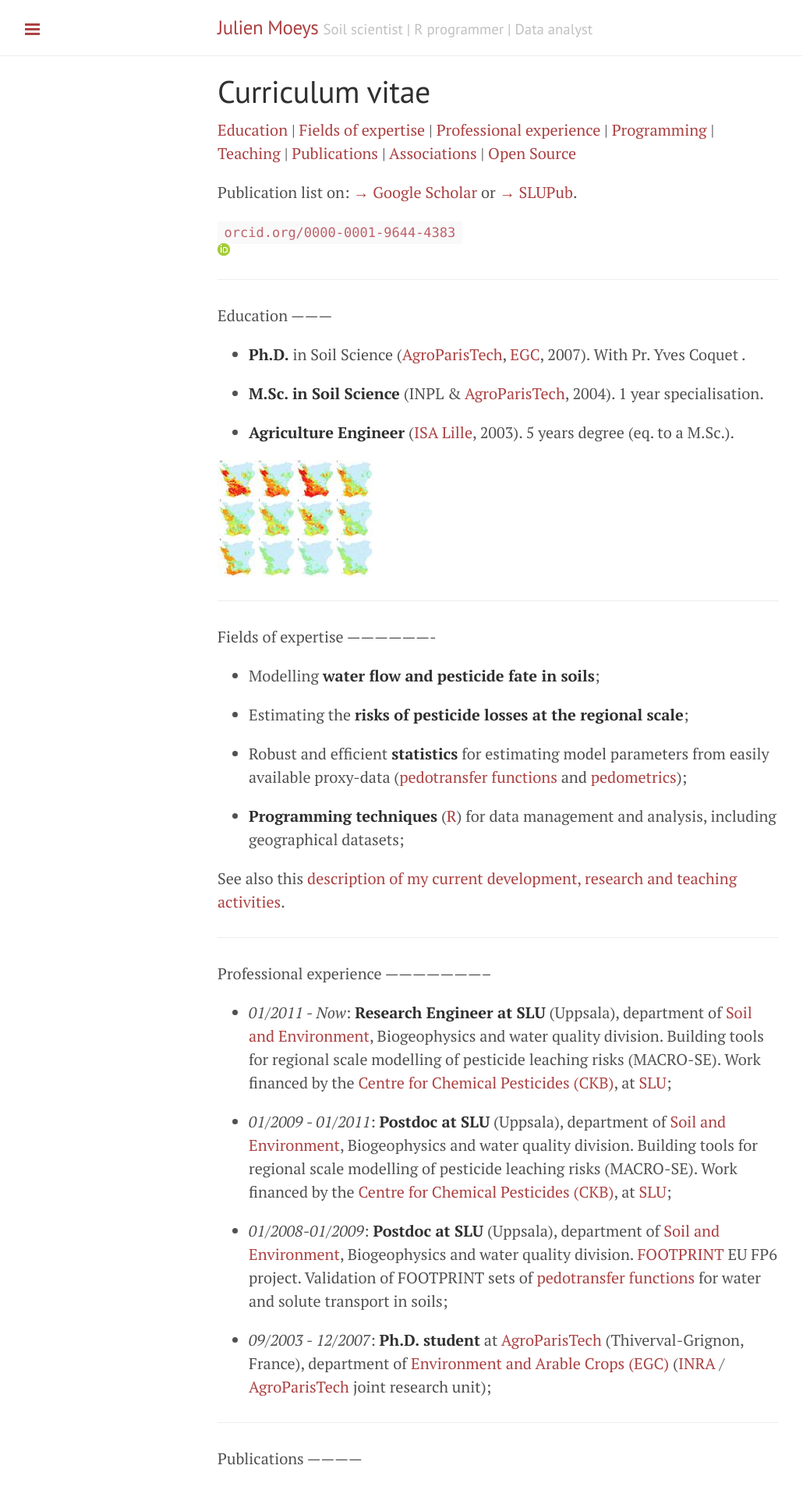
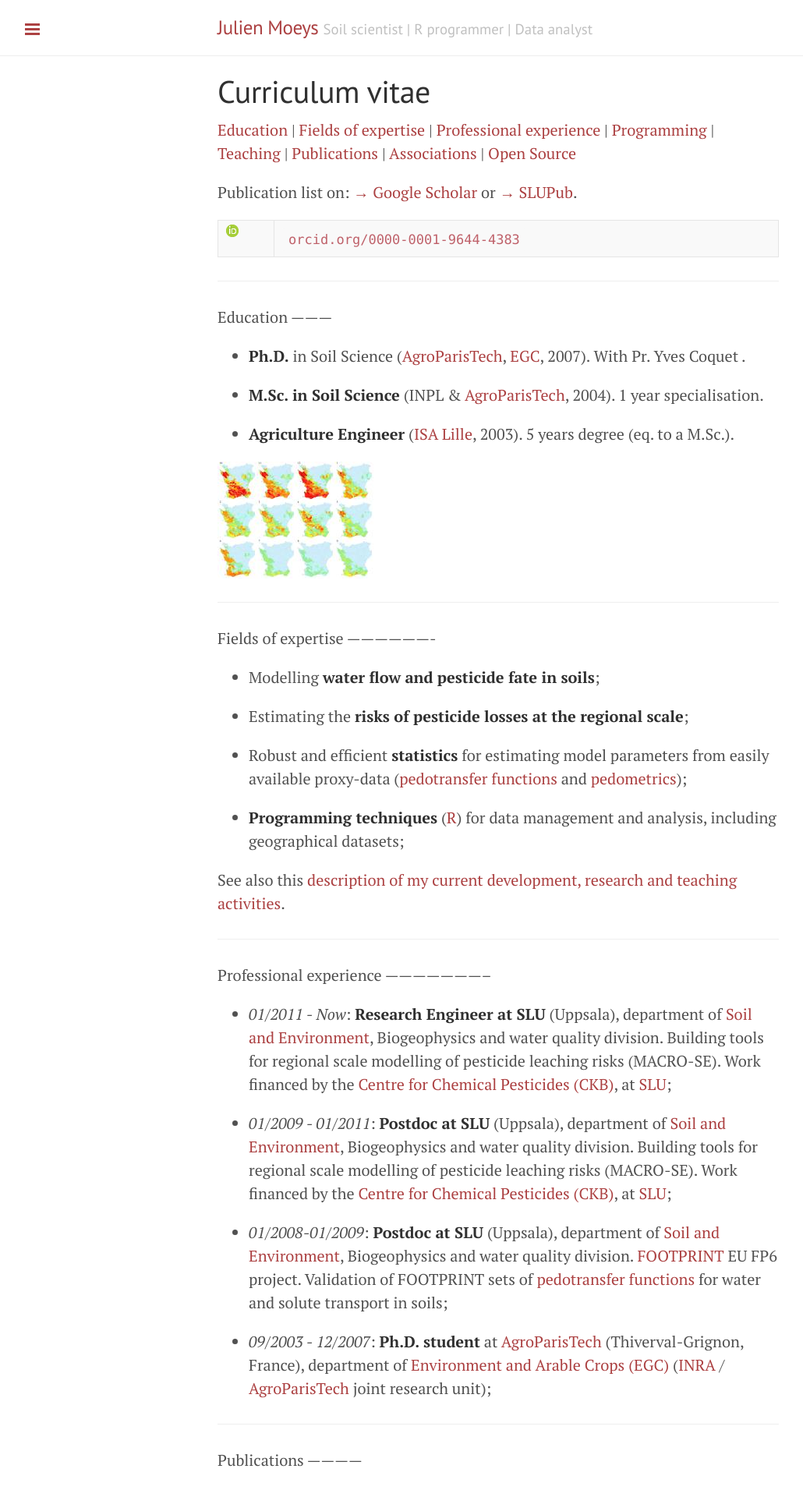
Before and after one commit to julienmoeys/julienmoeys.github.io, a Jekyll site: the page built from CV.md, in a window 1280 px wide. Shown: the top 1911 px of the page at 78% size, without its empty margins (1-1031 px from the left). Built offline with Jekyll 4.4.1, drawn with Linux system fonts in a browser that asks for light colours; Markdown is read by kramdown in place of the engine named in the settings.

Commit message:
ORCID in table?

```diff
--- a/CV.md
+++ b/CV.md
@@ -14,10 +14,12 @@
 Publication list on: [&rarr; Google Scholar][jmGoogleScholar] or
 [&rarr; SLUPub][jmSLUPub].
 
-<span style="white-space:nowrap">
-    <code>orcid.org/0000-0001-9644-4383</code>
-    <a href="http://orcid.org/0000-0001-9644-4383"><img alt="Julien MOEYS ORCID" src="/assets/img/orcid_16x16(1).png" style="width: 16px; height: 16px; " /></a>
-</span>
+<table>
+  <tr>
+    <td><a href="http://orcid.org/0000-0001-9644-4383"><img alt="Julien MOEYS ORCID" src="/assets/img/orcid_16x16(1).png" style="width: 16px; height: 16px; " /></a></td>
+    <td><code>orcid.org/0000-0001-9644-4383</code></td>
+  </tr>
+</table>
 
 
 
```
